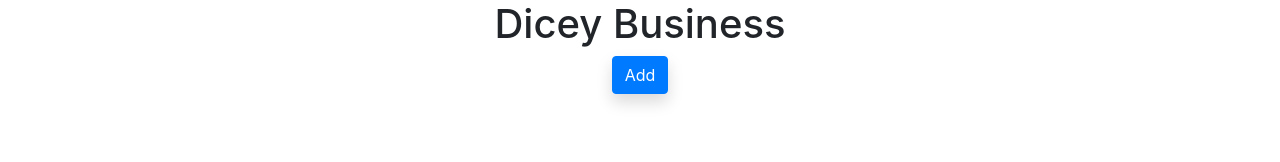
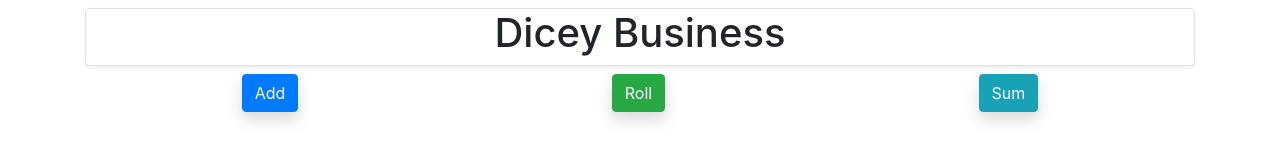
Before and after one commit to Bryantellius/TS-Dicey-Business, a website: page index.html in a window 1280 px wide. Drawn offline with nearby package versions, Linux system fonts and the light colour scheme.

Commit message:
added roll and sum btns, sum span and date span

```diff
--- a/index.html
+++ b/index.html
@@ -7,15 +7,28 @@
       rel="stylesheet"
       href="node_modules/bootstrap/dist/css/bootstrap.min.css"
     />
+    <link rel="stylesheet" href="style.css" />
     <title>TS Dicey Business</title>
   </head>
   <body>
     <main class="container justify-content-center text-center">
-      <h1>Dicey Business</h1>
-      <section id="btnBar">
-          <button class="btn btn-primary shadow">Add</button>
+      <header class="d-flex justify-content-around border shadow-sm my-2 text-center align-items-center rounded">
+        <span id="date" class="w-25"></span>
+        <h1 class="w-50">Dicey Business</h1>
+        <span id="sum" class="w-25"></span>
+      </header>
+      <section
+        id="btnBar"
+        class="d-flex justify-content-around my-2"
+      >
+        <button id="addBtn" class="btn btn-primary shadow">Add</button>
+        <button class="btn btn-success shadow" id="rollBtn">Roll</button>
+        <button class="btn btn-info shadow" id="sumBtn">Sum</button>
       </section>
-      <section id="diceTable" class="d-flex justify-content-around"></section>
+      <section
+        id="diceTable"
+        class="d-flex justify-content-around flex-wrap my-2"
+      ></section>
     </main>
 
     <script src="dist/app.js"></script>
```
